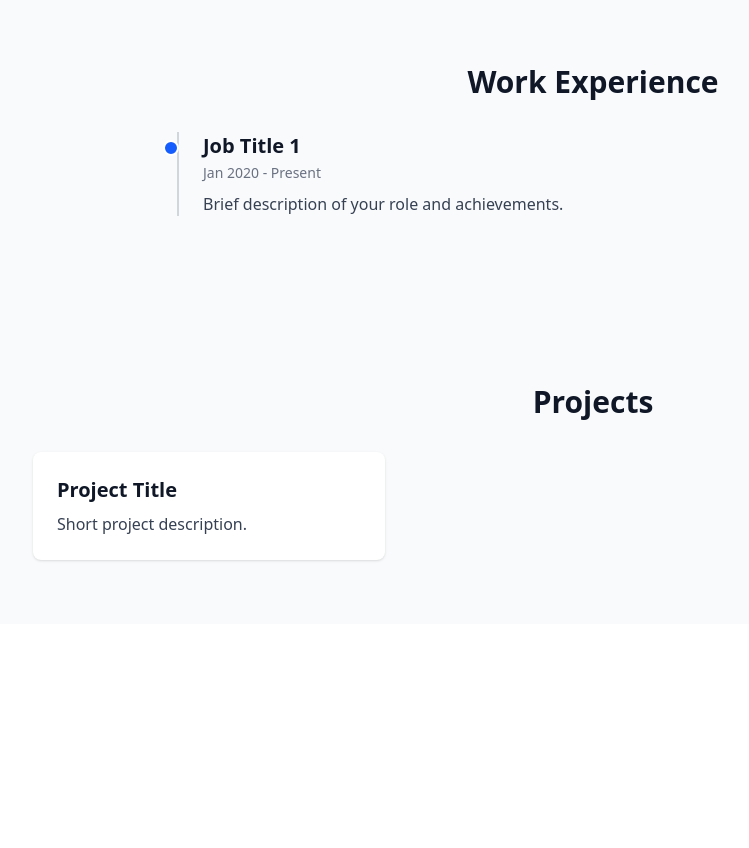
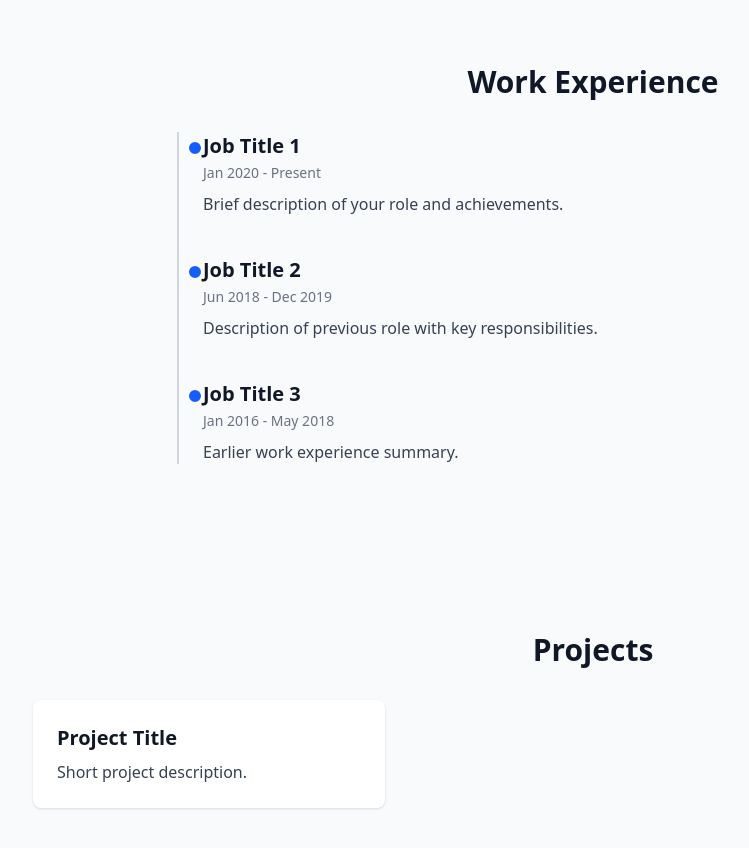
Before and after one commit to LachlanWallbri/personal-website, a React (Vite) app: page / in a window 1280 px wide. Shown: the part 1560-2408 px from the top of the page, without its empty margins (47-796 px from the left). Before the commit the page ends 2184 px from the top, so only its background shows below. Built offline with nearby package versions, Linux system fonts and the light colour scheme.

Commit message:
Animated Work experience as you scroll

```diff
--- a/src/components/Experience.jsx
+++ b/src/components/Experience.jsx
@@ -1,3 +1,23 @@
+import { motion } from "framer-motion";
+
+const timelineItems = [
+  {
+    title: "Job Title 1",
+    date: "Jan 2020 - Present",
+    description: "Brief description of your role and achievements.",
+  },
+  {
+    title: "Job Title 2",
+    date: "Jun 2018 - Dec 2019",
+    description: "Description of previous role with key responsibilities.",
+  },
+  {
+    title: "Job Title 3",
+    date: "Jan 2016 - May 2018",
+    description: "Earlier work experience summary.",
+  },
+];
+
 export default function Experience() {
   return (
     <div>
@@ -6,17 +26,21 @@ export default function Experience() {
       </h2>
 
       <div className="relative border-l-2 border-gray-300 ml-4">
-        {/* Example timeline item */}
-        <div className="mb-10 ml-6">
-          <span className="absolute -left-4 top-2 w-4 h-4 bg-blue-600 rounded-full border-2 border-white"></span>
-          <h3 className="text-xl font-bold">Job Title 1</h3>
-          <time className="text-sm text-gray-500">Jan 2020 - Present</time>
-          <p className="mt-2 text-gray-700">
-            Brief description of your role and achievements.
-          </p>
-        </div>
-
-        {/* More timeline items will go here */}
+        {timelineItems.map(({ title, date, description }, index) => (
+          <motion.div
+            key={index}
+            className="mb-10 ml-6 relative"
+            initial={{ opacity: 0, y: 30 }}
+            whileInView={{ opacity: 1, y: 0 }}
+            viewport={{ once: false, amount: 0.6 }} // <-- set once: false or omit it entirely
+            transition={{ duration: 0.6, delay: index * 0.2 }}
+          >
+            <span className="absolute -left-4 top-2 w-4 h-4 bg-blue-600 rounded-full border-2 border-white"></span>
+            <h3 className="text-xl font-bold">{title}</h3>
+            <time className="text-sm text-gray-500">{date}</time>
+            <p className="mt-2 text-gray-700">{description}</p>
+          </motion.div>
+        ))}
       </div>
     </div>
   );
```
